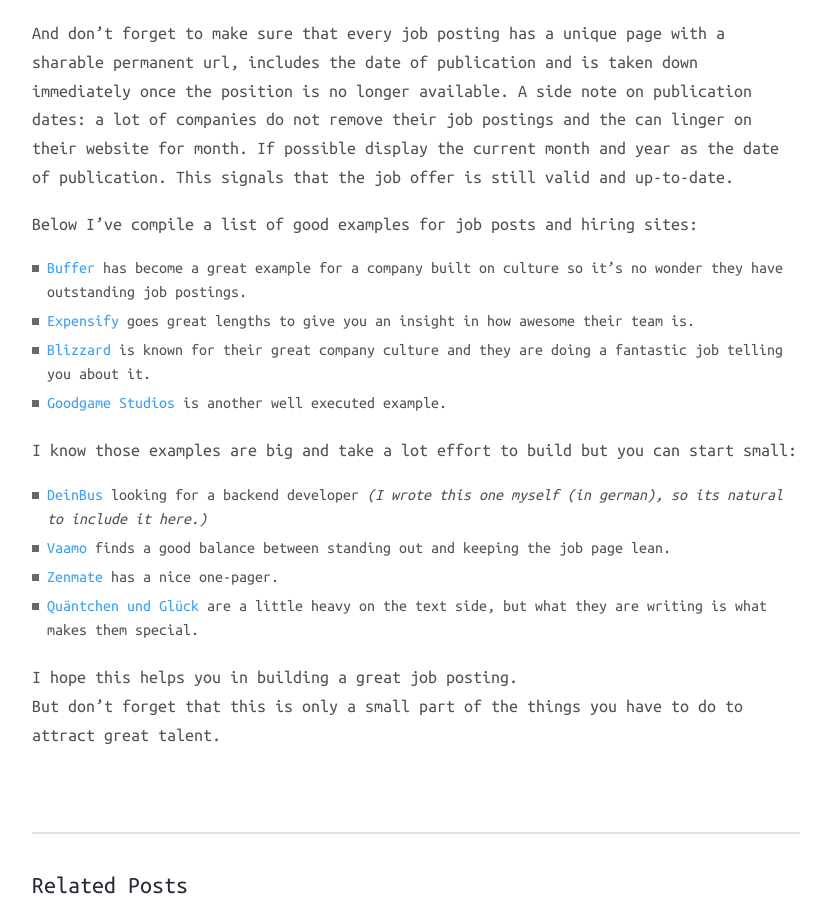
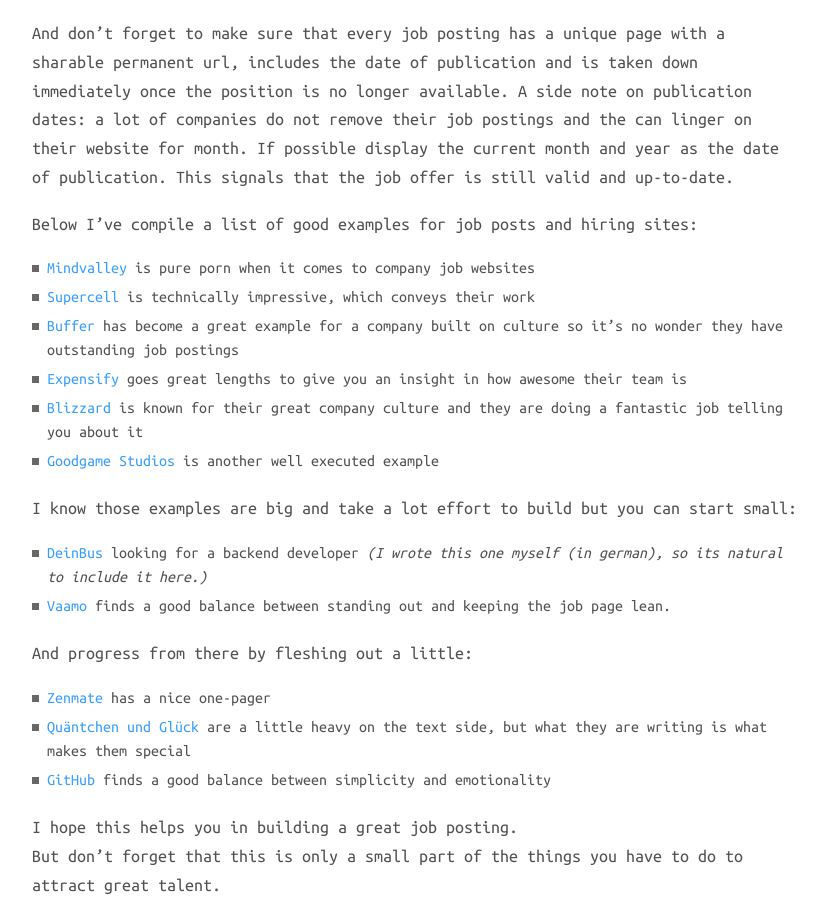
Before and after one commit to coderbyheart/blog, a Jekyll site: the page built from _posts/2015-03-12-how-to-write-a-job-post-for-development-positions.md, in a window 1280 px wide and 900 px high, scrolled down 1128 px. Shown: the whole window, without its empty margins (224-1049 px from the left). Built offline with Jekyll 4.4.1, drawn with Linux system fonts in a browser that asks for light colours; nearby versions of some CDN libraries; comment, search, counter and statistics services are not loaded.

Commit message:
Updated examples.

```diff
--- a/_posts/2015-03-12-how-to-write-a-job-post-for-development-positions.md
+++ b/_posts/2015-03-12-how-to-write-a-job-post-for-development-positions.md
@@ -24,17 +24,23 @@
 
 Below I've compile a list of good examples for job posts and hiring sites:
 
- - [Buffer](https://bufferapp.com/journey/back-end-developer) has become a great example for a company built on culture so it's no wonder they have outstanding job postings.
- - [Expensify](http://we.are.expensify.com/) goes great lengths to give you an insight in how awesome their team is.
- - [Blizzard](http://eu.blizzard.com/de-de/company/careers/culture.html) is known for their great company culture and they are doing a fantastic job telling you about it.
- - [Goodgame Studios](http://www.goodgamestudios.com/de/karriere/karriere-bei-goodgame/) is another well executed example.
+ - [Mindvalley](http://www.mindvalley.com/careers) is pure porn when it comes to company job websites
+ - [Supercell](http://supercell.com/en/careers/) is technically impressive, which conveys their work
+ - [Buffer](https://bufferapp.com/journey/back-end-developer) has become a great example for a company built on culture so it's no wonder they have outstanding job postings
+ - [Expensify](http://we.are.expensify.com/) goes great lengths to give you an insight in how awesome their team is
+ - [Blizzard](http://eu.blizzard.com/de-de/company/careers/culture.html) is known for their great company culture and they are doing a fantastic job telling you about it
+ - [Goodgame Studios](http://www.goodgamestudios.com/de/karriere/karriere-bei-goodgame/) is another well executed example
 
 I know those examples are big and take a lot effort to build but you can start small:
 
 - [DeinBus](http://mach.deinbus.de/besser/) looking for a backend developer *(I wrote this one myself (in german), so its natural to include it here.)*
 - [Vaamo](http://codecraft.vaamo.de/jobs/) finds a good balance between standing out and keeping the job page lean.
-- [Zenmate](https://zenmate.com/jobs/) has a nice one-pager.
-- [Quäntchen und Glück](https://www.qundg.de/jobs/) are a little heavy on the text side, but what they are writing is what makes them special.
+
+And progress from there by fleshing out a little:
+
+- [Zenmate](https://zenmate.com/jobs/) has a nice one-pager
+- [Quäntchen und Glück](https://www.qundg.de/jobs/) are a little heavy on the text side, but what they are writing is what makes them special
+- [GitHub](https://github.com/about/jobs) finds a good balance between simplicity and emotionality
 
 I hope this helps you in building a great job posting.
 But don't forget that this is only a small part of the things you have to do to attract great talent.
```
